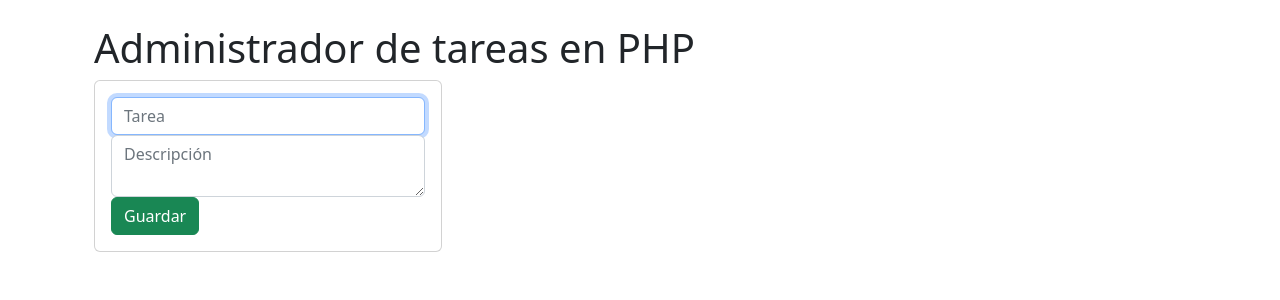
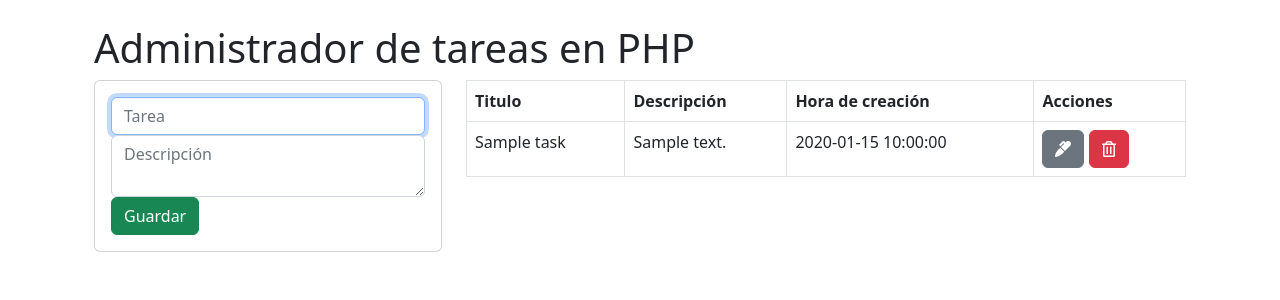
Before and after one commit to Kai-Al/crud-php, a PHP site: page / in a window 1280 px wide. Shown: the part 136-436 px from the top of the page. Run offline with PHP 8.4, Linux system fonts and the light colour scheme; tables that the repository leaves empty or names only in its code hold one stand-in row (values such as "Sample post").

Commit message:
Creación del "listar"

```diff
--- a/includes/header.php
+++ b/includes/header.php
@@ -7,6 +7,8 @@
     <title>Administrador de tareas en PHP</title>
     <!-- CSS traido de bootstrap -->
 <link href="https://cdn.jsdelivr.net/npm/bootstrap@5.2.0/dist/css/bootstrap.min.css" rel="stylesheet" integrity="sha384-gH2yIJqKdNHPEq0n4Mqa/HGKIhSkIHeL5AyhkYV8i59U5AR6csBvApHHNl/vI1Bx" crossorigin="anonymous">
+<!-- Iconos de fontawesome -->
+<script defer src="https://use.fontawesome.com/releases/v5.15.4/js/all.js" integrity="sha384-rOA1PnstxnOBLzCLMcre8ybwbTmemjzdNlILg8O7z1lUkLXozs4DHonlDtnE7fpc" crossorigin="anonymous"></script>
 </head>
 <body>
 <?php include("includes/nav.php")?>
--- a/index.php
+++ b/index.php
@@ -16,7 +16,7 @@
                 <div class="card card-body">
                     <form action="saveTask.php" method="POST">
                         <div class="form-group">
-                            <input type="text" name="tittle" placeholder="Tarea" class="form-control" autofocus>
+                            <input type="text" name="title" placeholder="Tarea" class="form-control" autofocus>
                         </div>
                         <div class="form-group">
                             <textarea name="description" rows="2" placeholder="Descripción" class="form-control"></textarea>
@@ -29,6 +29,36 @@
 
             </div>
             <div class="col-md-8">
+                <table class="table table-bordered">
+                    <thead>
+                        <tr>
+                            <th>Titulo</th>
+                            <th>Descripción</th>
+                            <th>Hora de creación</th>
+                            <th>Acciones</th>
+                        </tr>
+                    </thead>
+                    <tbody>
+                        <?php
+                        $query = "SELECT * FROM task";
+                        $result = mysqli_query($conn, $query);
+                        while($row = mysqli_fetch_array($result)){ ?>
+                            <tr>
+                                <td><?php echo $row['title']?></td>
+                                <td><?php echo $row['description']?></td>
+                                <td><?php echo $row['created_at']?></td>
+                                <td>
+                                    <a href="editTask.php?id=<?php echo $row['id']?>" class="btn btn-secondary">
+                                        <i class="fas fa-marker"></i>
+                                    </a>
+                                    <a href="deleteTask.php?id=<?php echo $row['id']?>" class="btn btn-danger">
+                                        <i class="far fa-trash-alt"></i>
+                                    </a>
+                                </td>
+                            </tr>
+                        <?php } ?>
+                    </tbody>
+                </table>
 
             </div>
         </div>
--- a/saveTask.php
+++ b/saveTask.php
@@ -3,10 +3,10 @@
 include ("db.php");
 
 if(isset($_POST['saveTask'])){
-    $tittle = $_POST['title'];
+    $title = $_POST['title'];
     $description = $_POST['description'];
 
-    $query = "INSERT INTO task(title, description) VALUES('$tittle', '$description')";
+    $query = "INSERT INTO task(title, description) VALUES('$title', '$description')";
     $result = mysqli_query($conn, $query);
     if(!$result){
         die("Query failed");
```
